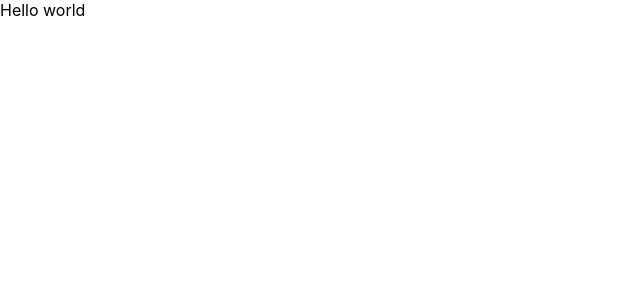
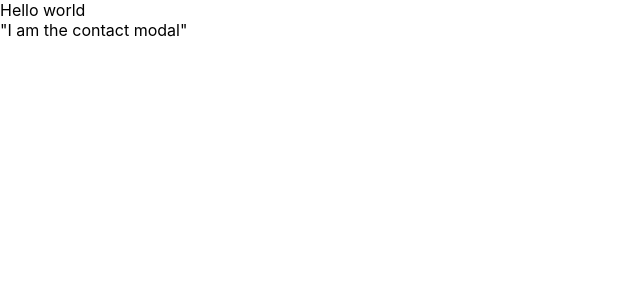
Before and after one commit to henriquenovais/react-experiments, a React (Create React App) app in the folder react-with-tdd/: page / in a window 1280 px wide. Shown: the top 300 px of the page, without its empty margins (0-640 px from the left). Built offline with nearby package versions, Linux system fonts and the light colour scheme.

Commit message:
Create React component using typescript

```diff
--- a/react-with-tdd/src/App/App.tsx
+++ b/react-with-tdd/src/App/App.tsx
@@ -1,3 +1,10 @@
+import { ContactModal } from '../ContextModal';
+
 export const App = () => {
-  return <>Hello world</>
-}
+  return (
+    <div>
+      <>Hello world</>
+      <ContactModal />
+    </div>
+  );
+};
--- a/react-with-tdd/src/ContextModal/ContactModal.ts
+++ /dev/null
@@ -1 +0,0 @@
-export const ContactModal = (): JSX.Element => <div>"I am the contact modal"</div>;
--- /dev/null
+++ b/react-with-tdd/src/ContextModal/ContactModal.tsx
@@ -0,0 +1,3 @@
+export const ContactModal = (): JSX.Element => {
+  return <div>"I am the contact modal"</div>;
+};
```
Also changed, not shown: 1 other file (tests, documents, lock files or other folders).
